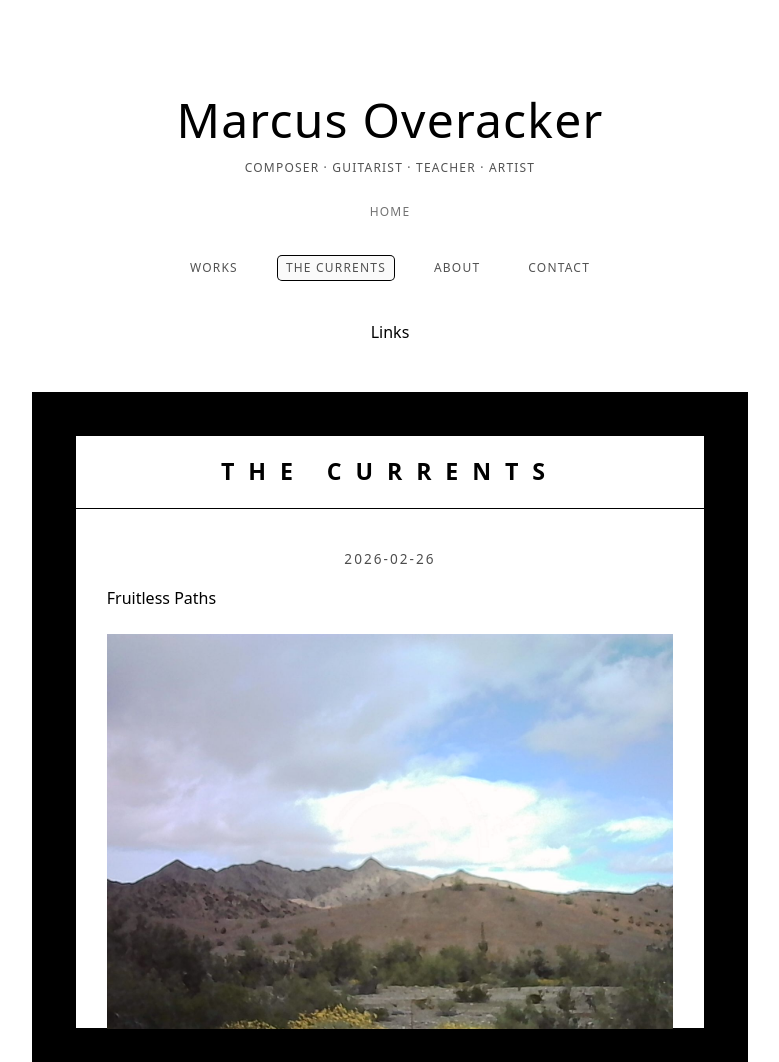
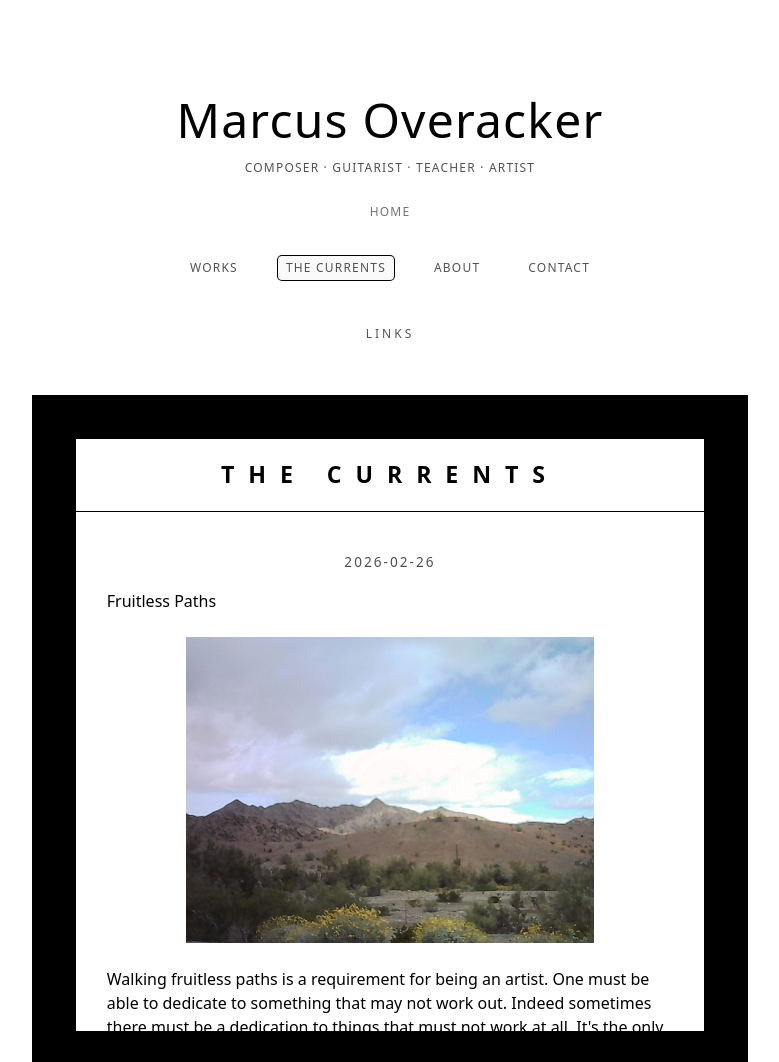
Before and after one commit to mrayover/marcusoveracker.com, a website built with Vite: page currents.html in a window 1280 px wide. Shown: the top 1062 px of the page, without its empty margins (250-1029 px from the left). Built offline with nearby package versions, Linux system fonts and the light colour scheme.

Commit message:
Finally LINK Pill behavior fixed

```diff
--- a/currents.html
+++ b/currents.html
@@ -61,7 +61,9 @@
 
 <section class="mt-10 w-full">
 <div class="links-prebutton-wrapper">
-  <a class="links-prebutton" href="/links">Links</a>
+<a href="/links" class="links-prebutton">
+  Links
+</a>
 </div>
   <div class="currents-frame">
     <div class="currents-frame-inner">
@@ -159,10 +161,12 @@
     about:    { bg: "bg-yellow-700",  text: "text-black" },
     contact:  { bg: "bg-red-800",     text: "text-white" },
     home:     { bg: "bg-neutral-600", text: "text-white" },
+    links:    { bg: "bg-[#0b3d2e]",   text: "text-white" } // forest green pill
 };
 
   const REMOVE = [
     "bg-black","bg-neutral-50","bg-yellow-700","bg-red-800","bg-neutral-600",
+    "bg-[#0b3d2e]",
     "text-white","text-black",
     "ring-1","ring-black"
   ];
@@ -210,6 +214,9 @@
     });
 
 a.addEventListener("click", (e) => {
+  // Let Links behave like a normal link (no flash persistence edge cases)
+  if (key === "links") return;
+
   applyFlash(a, key);
   e.preventDefault();
   const href = a.getAttribute("href");
--- a/links.html
+++ b/links.html
@@ -4,7 +4,7 @@
     <meta charset="UTF-8" />
     <link rel="stylesheet" href="/src/style.css" />
     <meta name="viewport" content="width=device-width, initial-scale=1.0" />
-    <title>Links — Marcus Overacker</title>
+    <title>LINKS — Marcus Overacker</title>
   </head>
 
   <body class="min-h-screen bg-white text-black" data-page="links">
--- a/src/style.css
+++ b/src/style.css
@@ -279,13 +279,21 @@ html, body {
 }
 
 /* Center the subtle Links pre-button and set visited to deep forest green */
-.links-prebutton-wrapper { text-align: center; }
-.links-prebutton:visited { color: #0b3d2e; }
+.links-prebutton {
+  display: inline-block;
+  padding: 0.25rem 0.65rem;
+  border-radius: 9999px;
 
-/* Currents images: occupy more of the frame width */
-.currents-image {
-  display: block;
-  height: auto;
-  width: min(100%, 920px);
-  margin: 1.5rem auto;
+  font-size: 0.75rem;         /* matches nav feel */
+  letter-spacing: 0.25em;
+  text-transform: uppercase;
+  text-decoration: none;
+
+  color: #525252;             /* neutral-600-ish */
+  transition: background-color 0.18s ease, color 0.18s ease;
 }
+
+.links-prebutton:hover {
+  background-color: #0b3d2e;  /* forest green */
+  color: #ffffff;             /* white text */
+}
```
Lines whose indentation alone changed are shown as unchanged.
